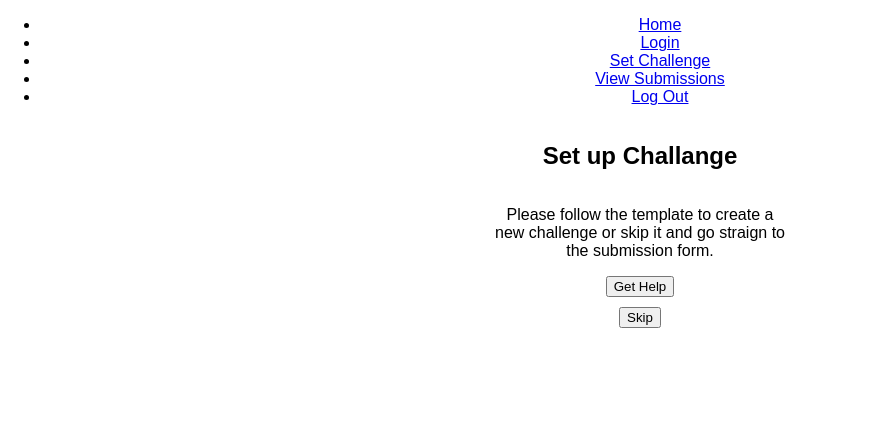
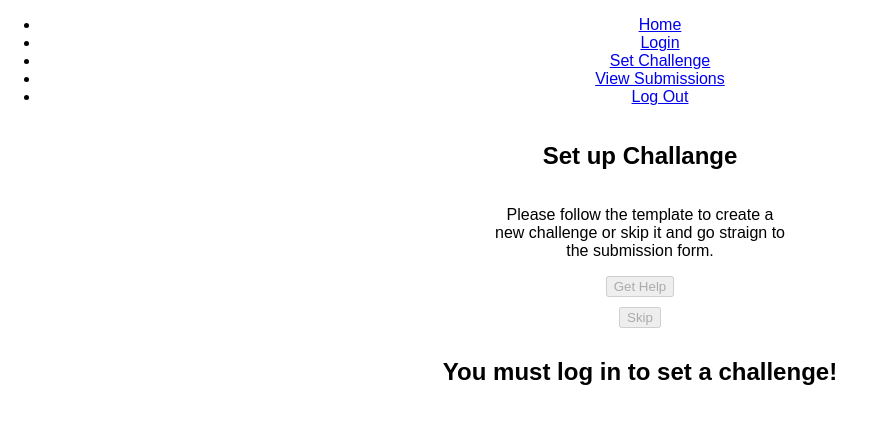
Before and after one commit to hugomilosz/ChallengerApp, a React (Create React App) app: page /setChallengeChoice in a window 1280 px wide. Shown: the top 424 px of the page, without its empty margins (0-874 px from the left). Built offline with nearby package versions, Linux system fonts and the light colour scheme; no server answers.

Commit message:
Enforce needing to be logged in to create challenge

```diff
--- a/src/pages/SetChallengeChoice.tsx
+++ b/src/pages/SetChallengeChoice.tsx
@@ -1,6 +1,21 @@
 import { useNavigate } from 'react-router-dom';
+import { useEffect, useState } from 'react';
 
 const SetChallengeChoice = () => {
+
+  const [isLoggedIn, setLoggedIn] = useState<boolean>(false);
+
+  useEffect(() => {
+    fetch("/server/isLoggedIn").then((response) => {
+      if (response.status === 204) {
+        setLoggedIn(false);
+      }
+      if (response.status === 200) {
+        setLoggedIn(true);
+      }
+    }
+    );
+  }, []);
 
   let navigate = useNavigate();
 
@@ -17,8 +32,9 @@ const SetChallengeChoice = () => {
       <h2>Set up Challange</h2>
       <p style={{ width: 300 }}>Please follow the template to create a new challenge or skip it and go straign to the submission form.</p>
       <div style={{ display: "flex", flexDirection: "column", alignItems: "center", justifyContent: "center" }}>
-            <button style={{ marginBottom: 10 }} onClick={navigateToTemplate}>Get Help</button>
-                <button style={{ marginBottom: 10 }} onClick={navigateToCheckout}>Skip</button>
+        <button style={{ marginBottom: 10 }} onClick={navigateToTemplate} disabled={!isLoggedIn}>Get Help</button>
+        <button style={{ marginBottom: 10 }} onClick={navigateToCheckout} disabled={!isLoggedIn}>Skip</button>
+        {!isLoggedIn && <h2>You must log in to set a challenge!</h2>}
       </div>
     </div>
   );
```
Also changed, not shown: 2 other files (tests, documents, lock files or other folders). Lines whose indentation alone changed are shown as unchanged.
